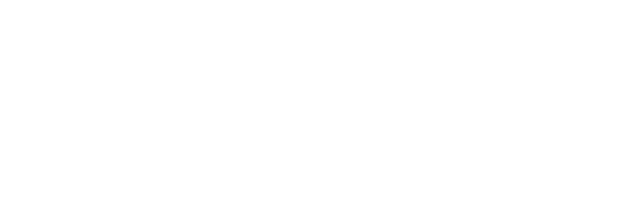
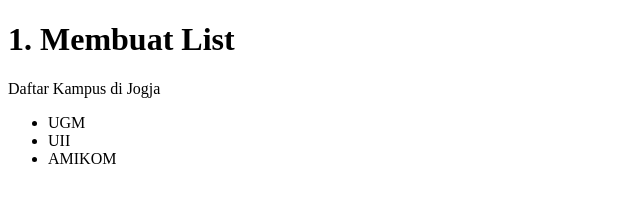
Before and after one commit to SekarTaji14/pw_praktikum2, a plain HTML site: page index.html in a window 1280 px wide. Shown: the whole page, without its empty margins (0-640 px from the left). Drawn offline with Linux system fonts and the light colour scheme.

Commit message:
add list

```diff
--- a/index.html
+++ b/index.html
@@ -6,6 +6,12 @@
     <title>Praktikum 2</title>
 </head>
 <body>
-
+    <h1>1. Membuat List</h1>
+    <p>Daftar Kampus di Jogja</p>
+    <ul>
+        <li>UGM</li>
+        <li>UII</li>
+        <li>AMIKOM</li>
+    </ul>
 </body>
 </html>
```
